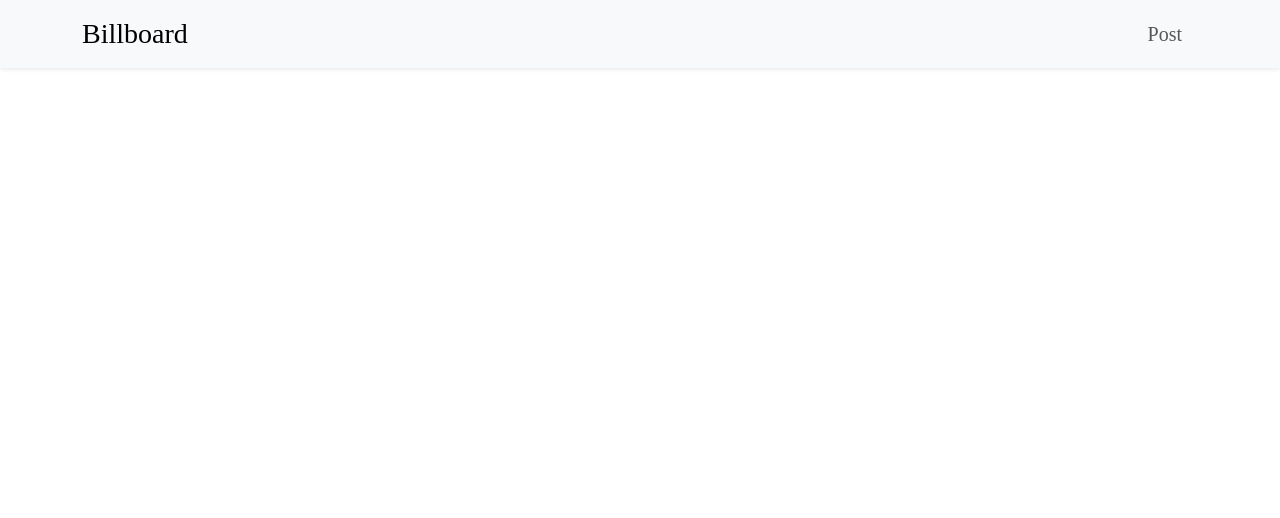
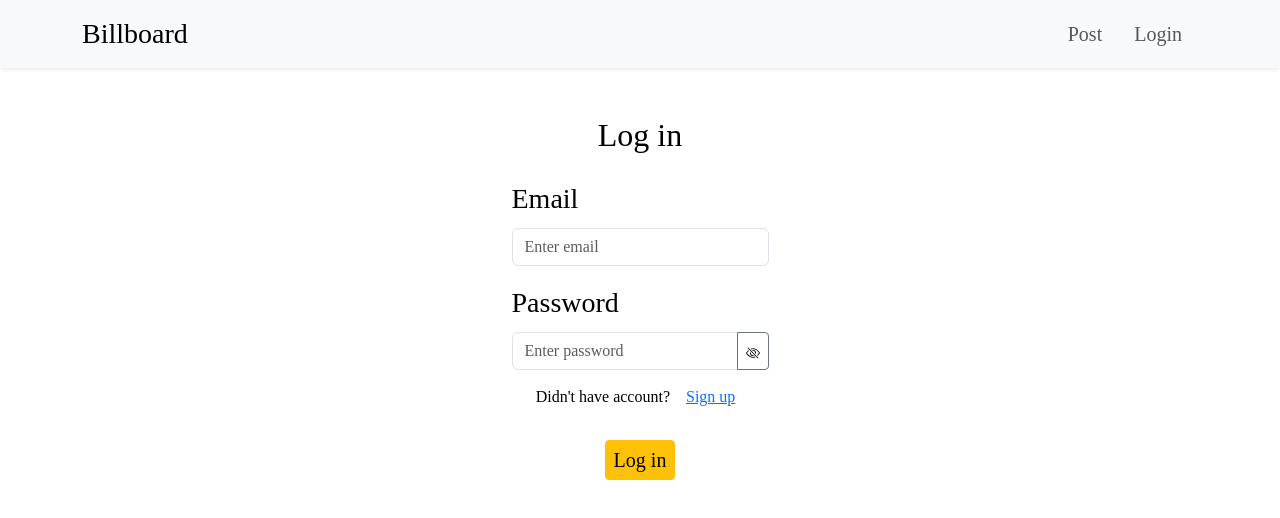
Before and after one commit to muzha3g/billboard, a React (Vite) app in the folder client/: page /login in a window 1280 px wide. Shown: the top 518 px of the page. Built offline with nearby package versions, Linux system fonts and the light colour scheme; a web font is replaced by a local one.

Commit message:
login%signup FE

```diff
--- a/client/package.json
+++ b/client/package.json
@@ -14,6 +14,7 @@
     "bootstrap": "^5.3.2",
     "react": "^18.2.0",
     "react-bootstrap": "^2.10.0",
+    "react-bootstrap-icons": "^1.10.3",
     "react-dom": "^18.2.0",
     "react-icons": "^5.0.1",
     "react-router-dom": "^6.21.3"
--- a/client/src/App.jsx
+++ b/client/src/App.jsx
@@ -5,6 +5,8 @@ import Header from "./components/Header";
 import Home from "./pages/Home";
 import Post from "./pages/Post";
 import SinglePost from "./pages/SinglePost";
+import Login from "./pages/Login";
+import SignUp from "./pages/SignUp";
 
 const App = () => {
   return (
@@ -14,7 +16,8 @@ const App = () => {
         <Route path="/" element={<Home />}></Route>
         <Route path="/post" element={<Post />}></Route>
         <Route path="/:id" element={<SinglePost />} />
-        <Route path="/login"></Route>
+        <Route path="/signup" element={<SignUp />}></Route>
+        <Route path="/login" element={<Login />}></Route>
         <Route path="/logout"></Route>
       </Routes>
     </>
--- a/client/src/components/Header.jsx
+++ b/client/src/components/Header.jsx
@@ -19,9 +19,9 @@ function Header() {
             <Nav.Link to="/post" as={Link} className="mx-2">
               Post
             </Nav.Link>
-            {/* <Nav.Link to="/login" as={Link} className="mx-2">
+            <Nav.Link to="/login" as={Link} className="mx-2">
               Login
-            </Nav.Link> */}
+            </Nav.Link>
           </div>
         </Nav>
       </Container>
--- /dev/null
+++ b/client/src/pages/Login.jsx
@@ -0,0 +1,92 @@
+import React, { useState } from "react";
+import Button from "react-bootstrap/Button";
+import { InputGroup } from "react-bootstrap";
+import Form from "react-bootstrap/Form";
+import axios from "axios";
+import { useNavigate } from "react-router-dom";
+import { Eye, EyeSlash } from "react-bootstrap-icons";
+import { Link } from "react-router-dom";
+
+const Login = () => {
+  const [account, setAccount] = useState("");
+  const [password, setPassword] = useState("");
+  const [showPassword, setShowPassword] = useState(false);
+  const togglePasswordVisibility = () => {
+    setShowPassword(!showPassword);
+  };
+  const navigate = useNavigate();
+
+  const toSignup = () => {
+    navigate("/signup");
+  };
+
+  const submitHandler = async (e) => {
+    e.preventDefault();
+    await axios.post("http://localhost:4000/auth/login/", {
+      email: account,
+      password,
+    });
+    setAccount("");
+    setPassword("");
+    navigate("/");
+  };
+
+  return (
+    <main
+      style={{ width: "100%" }}
+      className="d-flex justify-content-center mt-5 align-items-center"
+    >
+      <Form onSubmit={(e) => submitHandler(e)}>
+        <h2 className="d-flex justify-content-center">Log in</h2>
+        <Form.Group className="mb-3 mt-4" controlId="formBasicEmail">
+          <Form.Label className="fs-3">Email</Form.Label>
+          <Form.Control
+            required
+            type="text"
+            placeholder="Enter email"
+            value={account}
+            onChange={(e) => setAccount(e.target.value)}
+          />
+        </Form.Group>
+
+        <Form.Group className="mb-3" controlId="formBasicPassword">
+          <Form.Label className="fs-3">Password</Form.Label>
+          <InputGroup>
+            <Form.Control
+              required
+              type={showPassword ? "text" : "password"}
+              placeholder="Enter password"
+              value={password}
+              onChange={(e) => setPassword(e.target.value)}
+            />
+            <Button
+              variant="outline-secondary"
+              onClick={togglePasswordVisibility}
+              size="sm"
+            >
+              {showPassword ? <Eye /> : <EyeSlash />}
+            </Button>
+          </InputGroup>
+          <InputGroup className="d-flex justify-content-center align-items-center mt-2">
+            <p className="align-middle m-1">Didn't have account?</p>
+            <Button variant="link" onClick={toSignup}>
+              Sign up
+            </Button>
+          </InputGroup>
+        </Form.Group>
+        <div className="d-flex justify-content-center">
+          <Button
+            variant="warning"
+            type="submit"
+            className="fs-5 mt-2"
+            size="sm"
+          >
+            Log in
+          </Button>
+        </div>
+      </Form>
+    </main>
+  );
+};
+
+export default Login;
--- a/client/src/pages/Post.jsx
+++ b/client/src/pages/Post.jsx
@@ -61,8 +61,8 @@ function Post() {
   }, [location]);
 
   return (
-    <main className="m-5 px-5">
-      <Form onSubmit={(e) => submitHandler(e)}>
+    <main className="d-flex justify-content-center mt-5 align-items-center">
+      <Form onSubmit={(e) => submitHandler(e)} style={{ width: "60%" }}>
         <Form.Group className="mb-3" controlId="formBasicEmail">
           <Form.Label className="fs-3">Title</Form.Label>
           <Form.Control
@@ -94,8 +94,8 @@ function Post() {
           <Button
             variant="warning"
             type="submit"
-            className="fs-4 mt-2"
-            size="ml"
+            className="fs-5 mt-2"
+            size="sm"
             disabled={isLoading}
           >
             {isLoading ? "Submitting..." : "Submit"}
--- /dev/null
+++ b/client/src/pages/SignUp.jsx
@@ -0,0 +1,145 @@
+import React, { useState } from "react";
+import Button from "react-bootstrap/Button";
+import { InputGroup, Alert } from "react-bootstrap";
+import Form from "react-bootstrap/Form";
+import axios from "axios";
+import { useNavigate } from "react-router-dom";
+import { Eye, EyeSlash } from "react-bootstrap-icons";
+import { Link } from "react-router-dom";
+import authService from "../services/auth-service";
+
+const SignUp = () => {
+  const [name, setName] = useState("");
+  const [email, setEmail] = useState("");
+  const [password, setPassword] = useState("");
+  const [confirmPassword, setConfirmPassword] = useState("");
+  const [showPassword, setShowPassword] = useState(true);
+  const [showConfirmPassword, setShowConfirmPassword] = useState(true);
+  const [passwordsMatch, setPasswordsMatch] = useState(true);
+
+  const togglePasswordVisibility = () => {
+    setShowPassword(!showPassword);
+  };
+
+  const toggleConfirmPasswordVisibility = () => {
+    setShowConfirmPassword(!showConfirmPassword);
+  };
+
+  const handlePasswordChange = (e) => {
+    setPassword(e.target.value);
+    // Check if passwords match when the user types
+    setPasswordsMatch(e.target.value === confirmPassword);
+  };
+
+  const handleConfirmPasswordChange = (e) => {
+    setConfirmPassword(e.target.value);
+    // Check if passwords match when the user types
+    setPasswordsMatch(e.target.value === password);
+  };
+
+  const submitHandler = async (e) => {
+    e.preventDefault();
+    if (passwordsMatch) {
+      console.log("Form submitted successfully!");
+    } else {
+      return;
+    }
+    await axios.post("http://localhost:4000/auth/signup/", {
+      name,
+      email,
+      password,
+    });
+    setEmail("");
+    setPassword("");
+    navigate("/login");
+  };
+
+  return (
+    <main
+      style={{ width: "100%" }}
+      className="d-flex justify-content-center my-5 align-items-center"
+    >
+      <Form onSubmit={(e) => submitHandler(e)}>
+        <h2 className="d-flex justify-content-center">Sign up</h2>
+        <Form.Group className="mb-3 mt-4" controlId="formBasicEmail">
+          <Form.Label className="fs-3">Name</Form.Label>
+          <Form.Control
+            required
+            type="text"
+            placeholder="Enter your name"
+            value={name}
+            onChange={(e) => setName(e.target.value)}
+          />
+          <Form.Label className="fs-3">Email</Form.Label>
+          <Form.Control
+            required
+            type="text"
+            placeholder="Enter email"
+            value={email}
+            onChange={(e) => setEmail(e.target.value)}
+          />
+        </Form.Group>
+
+        <Form.Group className="mb-3" controlId="formBasicPassword">
+          <Form.Label className="fs-3">Password</Form.Label>
+          <InputGroup>
+            <Form.Control
+              required
+              type={showPassword ? "text" : "password"}
+              placeholder="Enter password"
+              value={password}
+              onChange={handlePasswordChange}
+            />
+            <Button
+              variant="outline-secondary"
+              onClick={togglePasswordVisibility}
+              size="sm"
+            >
+              {showPassword ? <Eye /> : <EyeSlash />}
+            </Button>
+          </InputGroup>
+          <Form.Label className="fs-3"> Check password</Form.Label>
+          <InputGroup>
+            <Form.Control
+              required
+              type={showConfirmPassword ? "text" : "password"}
+              placeholder="Enter password again"
+              value={confirmPassword}
+              onChange={handleConfirmPasswordChange}
+            />
+            <Button
+              variant="outline-secondary"
+              onClick={toggleConfirmPasswordVisibility}
+              size="sm"
+            >
+              {showConfirmPassword ? <Eye /> : <EyeSlash />}
+            </Button>
+          </InputGroup>
+          {!passwordsMatch && (
+            <Alert variant="danger" className="mt-2">
+              Passwords do not match!
+            </Alert>
+          )}
+          <InputGroup className="d-flex justify-content-center align-items-center mt-2">
+            <p className="align-middle m-1">Already have an account?</p>
+            <Button variant="link" as={Link} to="/login">
+              Log in
+            </Button>
+          </InputGroup>
+        </Form.Group>
+        <div className="d-flex justify-content-center">
+          <Button
+            variant="warning"
+            type="submit"
+            className="fs-5 mt-2"
+            size="sm"
+          >
+            Sign up
+          </Button>
+        </div>
+      </Form>
+    </main>
+  );
+};
+
+export default SignUp;
--- /dev/null
+++ b/client/src/services/auth-service.js
@@ -0,0 +1,17 @@
+// 跟登入登出有關的，都來找這個檔案
+import axios from "axios";
+const AUTH_URL = "http://localhost:4000/auth";
+
+class AuthService {
+  login() {}
+  logout() {}
+  register(name, email, password) {
+    return axios.post(AUTH_URL, {
+      name,
+      email,
+      password,
+    });
+  }
+}
+
+export default new AuthService();
```
Also changed, not shown: 1 other file (tests, documents, lock files or other folders).
